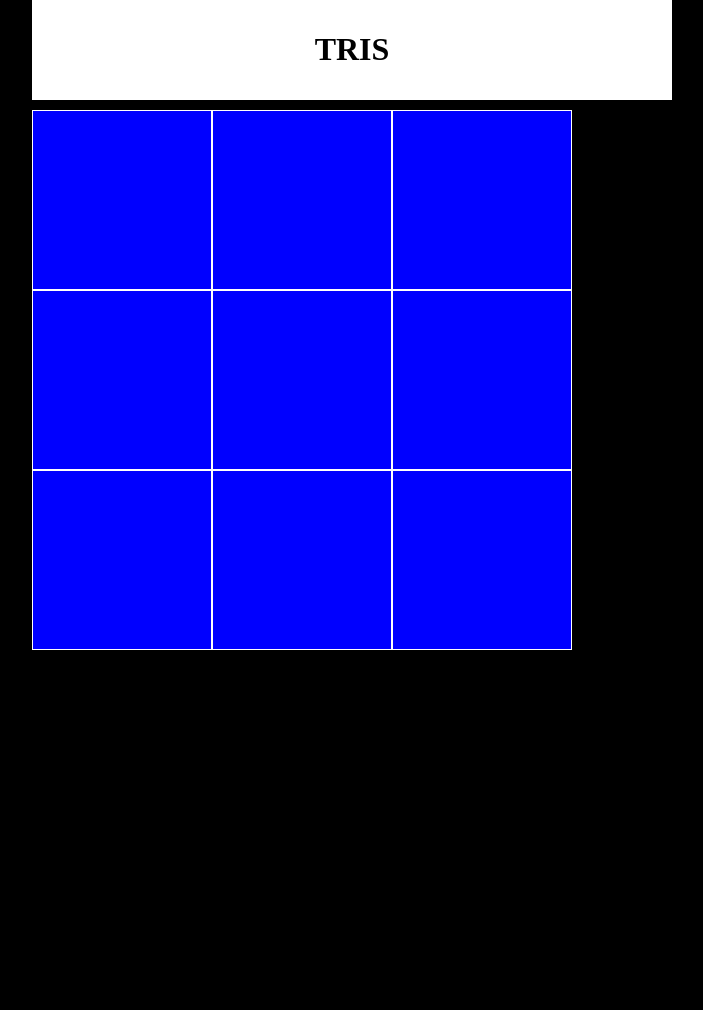
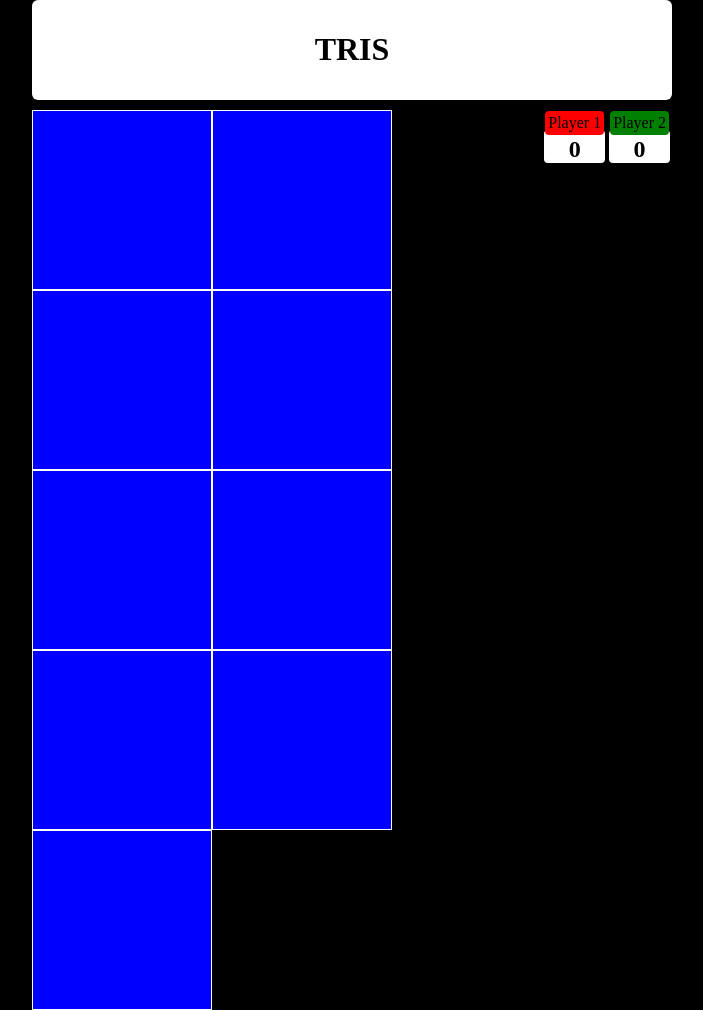
Before and after one commit to mariolamacchia/WebTris, a plain HTML site: page tris.html in a window 1280 px wide. Shown: the whole page, without its empty margins (288-991 px from the left). Before the commit the page ends 800 px from the top, so only its background shows below. Drawn offline with Linux system fonts and the light colour scheme.

Commit message:
Fix Style, Add Score

```diff
--- a/mycss.css
+++ b/mycss.css
@@ -4,15 +4,21 @@ body {margin: 0; background-color: black;}
 	overflow: auto;
 	/*border: 1px red solid;*/
 	width: 50%;
-	margin:auto;
+	margin: auto;
 }
 
-header { background-color: white; margin-bottom: 10px; text-align: center; padding: 10px 0px}
+header {background-color: white; margin-bottom: 10px; text-align: center; padding: 10px 0px; border-radius:6px}
 
 div#main {overflow: auto;}
 
+aside {float: right; text-align: center;}
+#title1 {background-color: red; float: left; border-radius: 4px; margin: 1px; padding: 3px;}
+#title2 {background-color: green; float: right; border-radius: 4px; margin: 1px; padding: 3px;}
+.left-box, .right-box { text-align: center; float:left; margin: 0px 2px;}
+aside h1 {background-color: white; border-radius: 4px;}
+
 .field {
-    float:left;
+    float: left;
 	width: 180px;
 	height: 180px;
 	color: white;
--- a/myjs.js
+++ b/myjs.js
@@ -1,5 +1,6 @@
 var PlayerTurn = false;
 var signs = ["", "", "" , "", "", "", "", "", ""];
+var score = [0, 0]
 
 function sayWinner() {
 	if (PlayerTurn) {
@@ -11,6 +12,17 @@ function sayWinner() {
 function deleteSigns() {
 	for(var i = 0; i < 10; i++) {
 	    signs[i] = "";
+	}
+}
+
+function updateScore() {
+    if (PlayerTurn) {
+	    score[0]++;
+        setScore("player1", 0);
+	}
+	else {
+		score[1]++;
+		setScore("player2", 1);
 	}
 }
 
@@ -27,6 +39,7 @@ function checkStatus() {
 	   )
 	{
 	    alert(sayWinner());
+		updateScore();
 		deleteSigns();
 		startMatch();
 	}
@@ -52,8 +65,13 @@ function resetFields() {
 }
 
 function startMatch() {
-    alert("Inizia partita");
 	resetFields();
 }
 
+function setScore(player, index) {
+    document.getElementById(player).innerHTML = score[index] + "";
+}
+
 startMatch();
+setScore("player1", 0);
+setScore("player2", 1)
--- a/tris.html
+++ b/tris.html
@@ -11,6 +11,18 @@
   <header>
     <h1> TRIS </h1>
   </header>
+
+  <aside>
+	<div class="right-box">
+      <p id="title1"> Player 1 </p>
+	  <h1 id="player1">  </p>
+	</div>
+	<div class="left-box">
+      <p id="title2"> Player 2 </p>
+	  <h1 id="player2"> </p>
+	</div>
+  </aside>
+
   <div id="main">
     <form name="tris">
       <input class="field" type="button" id="1" onclick="this.value = insertSign(); signs[0] = this.value; checkStatus();">
@@ -25,10 +37,6 @@
     </form>
   </div>
 
-  <aside>
-    <h1> Punteggio </h1>
-  </aside>
-
   </div>
   <script src="myjs.js"> </script>
   <script type="text/javascript" src="jquery-2.1.4.min.js"> </script>
```
